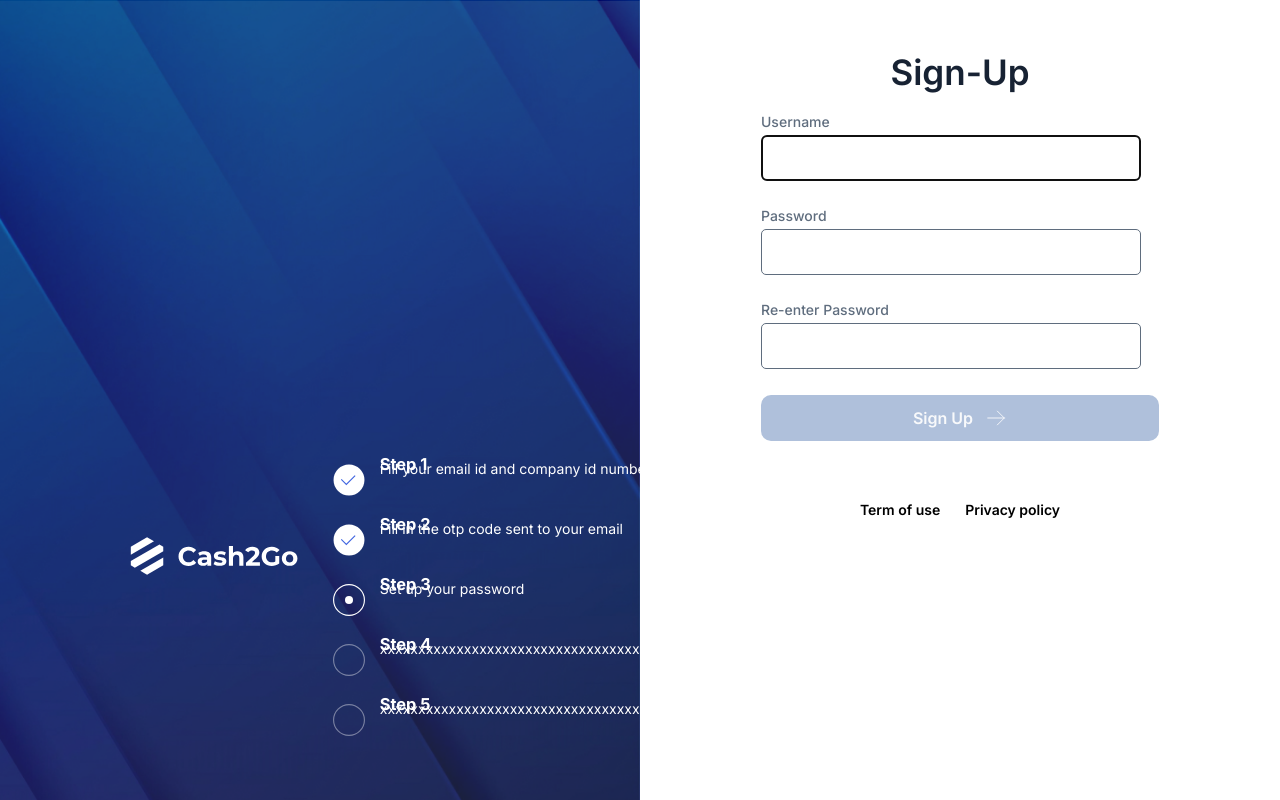
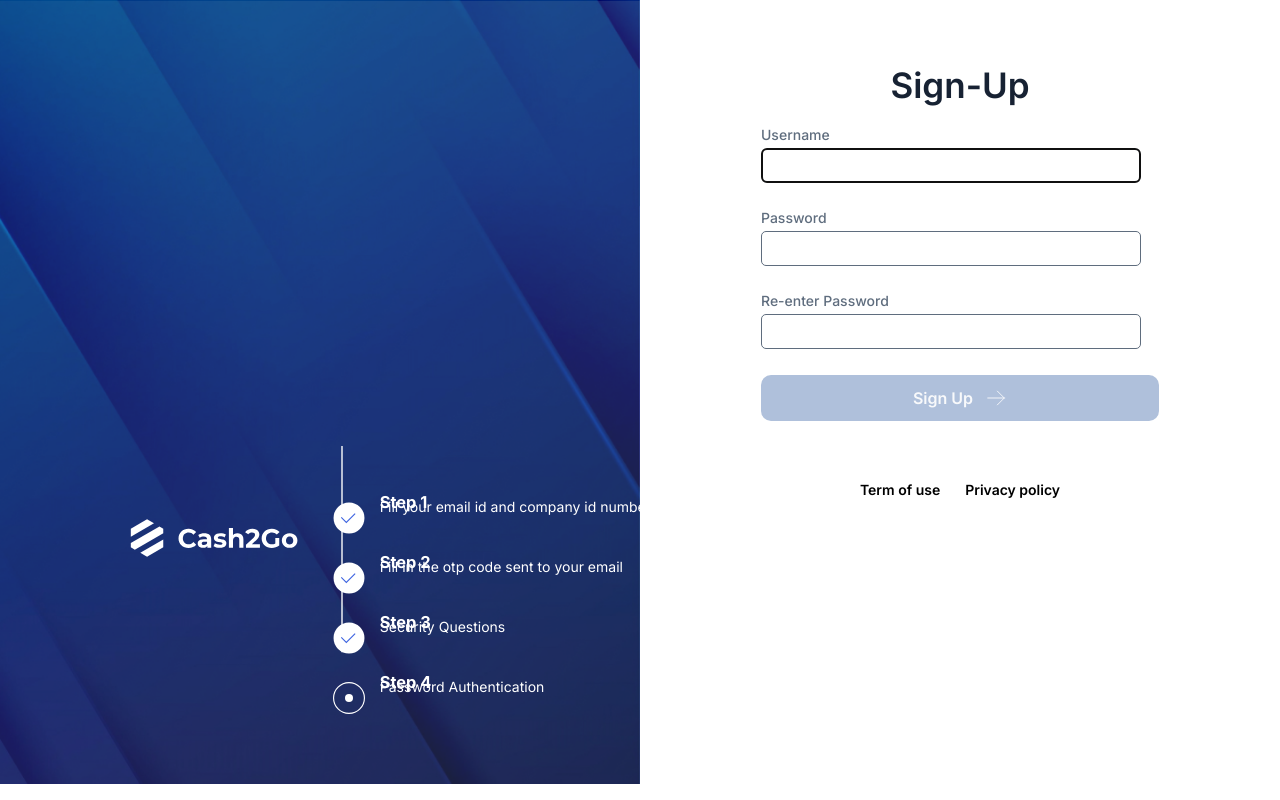
Before and after one commit to group2-team2-fdev2/cash2go, a React (Vite) app: page /password-auth in a window 1280 px wide. Built offline with nearby package versions, Linux system fonts and the light colour scheme.

Commit message:
Fixed the page overfloat, updated steps and added lines linking the steps

```diff
--- a/src/Pages/Auth/SignUp/PasswordAuth/PasswordAuth.css
+++ b/src/Pages/Auth/SignUp/PasswordAuth/PasswordAuth.css
@@ -26,7 +26,7 @@ input {
   margin-bottom: 1px;
   border-radius: 5px;
   width: 380px;
-  height: 46px;
+  height: 35px;
   border: 1px solid #5f6d7e;
   padding: 8px;
 }
@@ -34,8 +34,8 @@ input {
 .field-icon {
   position: absolute;
   padding: 10px;
-  left: 87%;
-  margin-top: 10px;
+  left: 86%;
+  margin-top: 8px;
 }
 
 .instructions {
@@ -51,12 +51,12 @@ input {
 .signup-layout {
   display: grid;
   grid-template-columns: 50vw 50vw;
-  height: 100%;
+  height: 97vh;
   position: relative;
 }
 
 .form-wrapper {
-  margin: 8% auto 0;
+  margin: 10% auto 0;
 }
 
 .form-name {
@@ -149,8 +149,8 @@ body.active-modal {
   padding: 1px;
   width: 20%;
   border-radius: 5px;
-  background-color: orangered;
-  border-color: orangered;
+  background-color: #FD3D39;
+  border-color: #FD3D39;
   margin-top: 15px;
   display: flex;
   justify-content: center;
@@ -216,7 +216,7 @@ body.active-modal {
 
 /* Page Layout */
 .layout {
-  height: 100vh;
+  height: 98vh;
   background-image: url(../../../../assets/signup_bg.png);
   background-repeat: no-repeat;
   background-size: cover;
@@ -227,6 +227,21 @@ body.active-modal {
   flex-direction: column;
   gap: 28px;
   top: 0;
+}
+
+.iconn{
+  position: relative;
+  left: 3.5%;
+  bottom: -49%;
+  display: flex;
+  flex-direction: column;
+  align-items: center;
+  height: 330px;
+  color: white;
+  rotate: 90;
+
+
+
 }
 
 .step-row {
--- a/src/Pages/Auth/SignUp/PasswordAuth/PasswordAuth.jsx
+++ b/src/Pages/Auth/SignUp/PasswordAuth/PasswordAuth.jsx
@@ -7,6 +7,7 @@ import {IconWrong, ArrowRight, IconRight, LockIcon, PasswordIcon, NoticeIcon} fr
 //Libraries
 import { useRef, useState, useEffect } from "react";
 import { useNavigate } from "react-router-dom";
+
 // import axios from "axios";
 
 
@@ -65,6 +66,8 @@ export default function PasswordAuth() {
     setModal(!modal);
   };
 
+  const navigate = useNavigate();
+
   const handelSubmit = async (e) => {
     e.preventDefault();
     // try {
@@ -91,7 +94,7 @@ export default function PasswordAuth() {
 
   };
 
-  const navigate = useNavigate();
+
   return (
     <>
       <div className="signup-layout">
--- a/src/Pages/Auth/SignUp/PasswordAuth/components/LeftSignUpLayout.jsx
+++ b/src/Pages/Auth/SignUp/PasswordAuth/components/LeftSignUpLayout.jsx
@@ -3,6 +3,7 @@ import "../PasswordAuth.css";
 // components
 import Cash2goLogo from './Cash2goLogo'
 import Steps from "./steps";
+import { LineIcon } from "./icons";
 
 export default function LeftSignUpLayout() {
   return (
@@ -10,6 +11,7 @@ export default function LeftSignUpLayout() {
       <div className="alt_cash2go-wrapper">
         <Cash2goLogo />
       </div>
+      <div className="iconn"><LineIcon/></div>
       <div className="steps-layout"><Steps/></div>
     </div>
   )
--- a/src/Pages/Auth/SignUp/PasswordAuth/components/icons.jsx
+++ b/src/Pages/Auth/SignUp/PasswordAuth/components/icons.jsx
@@ -112,3 +112,21 @@ export function NoticeIcon() {
     </>
   );
 }
+
+export function LineIcon() {
+  return (
+    <>
+      <svg
+        xmlns="http://www.w3.org/2000/svg"
+        fill="none"
+        viewBox="0 0 24 24"
+        strokeWidth="0.1"
+        stroke="currentColor"
+        class=""
+        style = {{transform: 'rotate(90deg)' }}
+      >
+        <path strokeLinecap="" strokeLinejoin="" d="M19.5 12h-15" />
+      </svg>
+    </>
+  );
+}
--- a/src/Pages/Auth/SignUp/PasswordAuth/components/steps.jsx
+++ b/src/Pages/Auth/SignUp/PasswordAuth/components/steps.jsx
@@ -26,31 +26,23 @@ Fill in the otp code sent to your email
 </div>
 </div>
 <div className="step-row">
+<svg width="32" height="32" viewBox="0 0 29 29" fill="none" xmlns="http://www.w3.org/2000/svg">
+<circle cx="14.5" cy="14.5" r="14" fill="white"/>
+<path d="M7.5 13.9286L12.0714 18.5L20.0714 10.5" stroke="#4066E0"/>
+</svg>
+<div className="step-texts">
+<h3> Step 3</h3>
+Security Questions
+</div>
+</div>
+<div className="step-row">
 <svg width="32" height="32" viewBox="0 0 28 28" fill="none" xmlns="http://www.w3.org/2000/svg">
 <circle cx="14" cy="14" r="13.5" stroke="white"/>
 <circle cx="14" cy="14" r="3.5" fill="white"/>
 </svg>
 <div className="step-texts">
-<h3> Step 3</h3>
-Set up your password
-</div>
-</div>
-<div className="step-row">
-<svg width="32" height="32" viewBox="0 0 28 28" fill="none" xmlns="http://www.w3.org/2000/svg">
-<circle cx="14" cy="14" r="13.5" stroke="white" stroke-opacity="0.4"/>
-</svg>
-<div className="step-texts">
 <h3> Step 4</h3>
-xxxxxxxxxxxxxxxxxxxxxxxxxxxxxxxxxx
-</div>
-</div>
-<div className="step-row">
-<svg width="32" height="32" viewBox="0 0 28 28" fill="none" xmlns="http://www.w3.org/2000/svg">
-<circle cx="14" cy="14" r="13.5" stroke="white" stroke-opacity="0.4"/>
-</svg>
-<div className="step-texts">
-<h3> Step 5</h3>
-xxxxxxxxxxxxxxxxxxxxxxxxxxxxxxxxxx
+Password Authentication
 </div>
 </div>
 </div>
```
Lines whose indentation alone changed are shown as unchanged.
